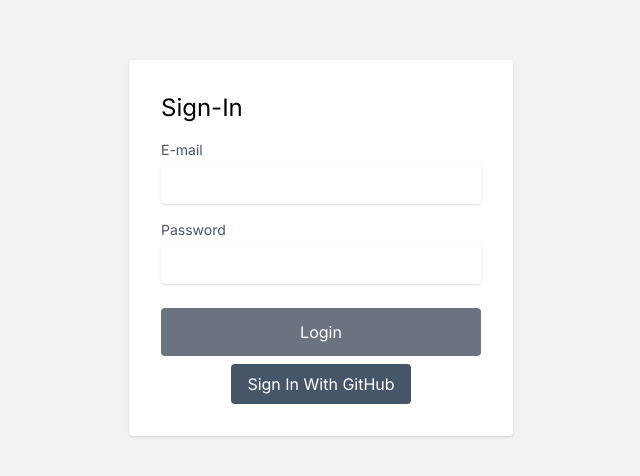
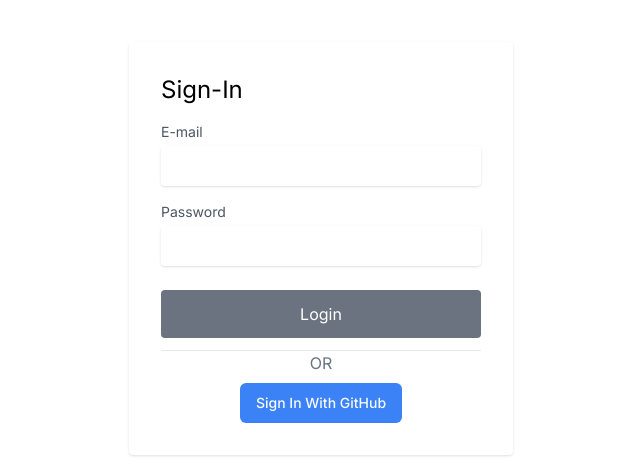
Before and after one commit to Develophys/next-js-base, a Next.js app: page /login in a window 1280 px wide. Shown: the part 160-636 px from the top of the page, without its empty margins (319-959 px from the left). Built offline with nearby package versions, Linux system fonts and the light colour scheme.

Commit message:
🌈 style: adding shadcn

```diff
--- a/src/components/Login.tsx
+++ b/src/components/Login.tsx
@@ -5,6 +5,7 @@
 
 import { LoginForm, LoginFormSchema } from "./LoginForm";
 import { SignInGithubButton } from "./SignInGithubButton";
+import { Separator } from "./ui/separator";
 
 export const LoginComponent = () => {
   const router = useRouter();
@@ -30,6 +31,11 @@
 
       <LoginForm action={loginAction} />
 
+      <div className="flex flex-col items-center mt-3">
+        <Separator />
+        <span className="text-gray-500">OR</span>
+      </div>
+
       <div className="flex justify-center mt-2">
         <SignInGithubButton />
       </div>
--- a/src/components/SignInGithubButton.tsx
+++ b/src/components/SignInGithubButton.tsx
@@ -2,14 +2,15 @@
 
 import { signIn } from "next-auth/react";
 
+import { Button } from "./ui/button";
+
 export const SignInGithubButton = () => {
   return (
-    <button
-      className="bg-slate-600 px-4 py-2 text-white rounded"
+    <Button
+      className="bg-blue-500 hover:bg-black"
       onClick={() => signIn("github", { callbackUrl: "/products" })}
-      type="button"
     >
       Sign In With GitHub
-    </button>
+    </Button>
   );
 };
--- /dev/null
+++ b/src/components/ui/button.tsx
@@ -0,0 +1,56 @@
+import * as React from "react"
+import { Slot } from "@radix-ui/react-slot"
+import { cva, type VariantProps } from "class-variance-authority"
+
+import { cn } from "@/lib/utils"
+
+const buttonVariants = cva(
+  "inline-flex items-center justify-center whitespace-nowrap rounded-md text-sm font-medium ring-offset-background transition-colors focus-visible:outline-none focus-visible:ring-2 focus-visible:ring-ring focus-visible:ring-offset-2 disabled:pointer-events-none disabled:opacity-50",
+  {
+    variants: {
+      variant: {
+        default: "bg-primary text-primary-foreground hover:bg-primary/90",
+        destructive:
+          "bg-destructive text-destructive-foreground hover:bg-destructive/90",
+        outline:
+          "border border-input bg-background hover:bg-accent hover:text-accent-foreground",
+        secondary:
+          "bg-secondary text-secondary-foreground hover:bg-secondary/80",
+        ghost: "hover:bg-accent hover:text-accent-foreground",
+        link: "text-primary underline-offset-4 hover:underline",
+      },
+      size: {
+        default: "h-10 px-4 py-2",
+        sm: "h-9 rounded-md px-3",
+        lg: "h-11 rounded-md px-8",
+        icon: "h-10 w-10",
+      },
+    },
+    defaultVariants: {
+      variant: "default",
+      size: "default",
+    },
+  }
+)
+
+export interface ButtonProps
+  extends React.ButtonHTMLAttributes<HTMLButtonElement>,
+    VariantProps<typeof buttonVariants> {
+  asChild?: boolean
+}
+
+const Button = React.forwardRef<HTMLButtonElement, ButtonProps>(
+  ({ className, variant, size, asChild = false, ...props }, ref) => {
+    const Comp = asChild ? Slot : "button"
+    return (
+      <Comp
+        className={cn(buttonVariants({ variant, size, className }))}
+        ref={ref}
+        {...props}
+      />
+    )
+  }
+)
+Button.displayName = "Button"
+
+export { Button, buttonVariants }
--- /dev/null
+++ b/src/components/ui/separator.tsx
@@ -0,0 +1,31 @@
+"use client"
+
+import * as React from "react"
+import * as SeparatorPrimitive from "@radix-ui/react-separator"
+
+import { cn } from "@/lib/utils"
+
+const Separator = React.forwardRef<
+  React.ElementRef<typeof SeparatorPrimitive.Root>,
+  React.ComponentPropsWithoutRef<typeof SeparatorPrimitive.Root>
+>(
+  (
+    { className, orientation = "horizontal", decorative = true, ...props },
+    ref
+  ) => (
+    <SeparatorPrimitive.Root
+      ref={ref}
+      decorative={decorative}
+      orientation={orientation}
+      className={cn(
+        "shrink-0 bg-border",
+        orientation === "horizontal" ? "h-[1px] w-full" : "h-full w-[1px]",
+        className
+      )}
+      {...props}
+    />
+  )
+)
+Separator.displayName = SeparatorPrimitive.Root.displayName
+
+export { Separator }
--- /dev/null
+++ b/src/lib/utils.ts
@@ -0,0 +1,6 @@
+import { type ClassValue, clsx } from "clsx"
+import { twMerge } from "tailwind-merge"
+
+export function cn(...inputs: ClassValue[]) {
+  return twMerge(clsx(inputs))
+}
--- a/src/styles/globals.css
+++ b/src/styles/globals.css
@@ -2,21 +2,75 @@
   @tailwind components;
   @tailwind utilities;
 
+  @layer base {
     :root {
-  --foreground-rgb: 0, 0, 0;
-  --background-start-rgb: 214, 219, 220;
-  --background-end-rgb: 255, 255, 255;
+      --background: 0 0% 100%;
+      --foreground: 222.2 84% 4.9%;
+
+      --card: 0 0% 100%;
+      --card-foreground: 222.2 84% 4.9%;
+
+      --popover: 0 0% 100%;
+      --popover-foreground: 222.2 84% 4.9%;
+
+      --primary: 222.2 47.4% 11.2%;
+      --primary-foreground: 210 40% 98%;
+
+      --secondary: 210 40% 96.1%;
+      --secondary-foreground: 222.2 47.4% 11.2%;
+
+      --muted: 210 40% 96.1%;
+      --muted-foreground: 215.4 16.3% 46.9%;
+
+      --accent: 210 40% 96.1%;
+      --accent-foreground: 222.2 47.4% 11.2%;
+
+      --destructive: 0 84.2% 60.2%;
+      --destructive-foreground: 210 40% 98%;
+
+      --border: 214.3 31.8% 91.4%;
+      --input: 214.3 31.8% 91.4%;
+      --ring: 222.2 84% 4.9%;
+
+      --radius: 0.5rem;
     }
 
-@media (prefers-color-scheme: dark) {
-  :root {
-    --foreground-rgb: 255, 255, 255;
-    --background-start-rgb: 0, 0, 0;
-    --background-end-rgb: 0, 0, 0;
+    .dark {
+      --background: 222.2 84% 4.9%;
+      --foreground: 210 40% 98%;
+
+      --card: 222.2 84% 4.9%;
+      --card-foreground: 210 40% 98%;
+
+      --popover: 222.2 84% 4.9%;
+      --popover-foreground: 210 40% 98%;
+
+      --primary: 210 40% 98%;
+      --primary-foreground: 222.2 47.4% 11.2%;
+
+      --secondary: 217.2 32.6% 17.5%;
+      --secondary-foreground: 210 40% 98%;
+
+      --muted: 217.2 32.6% 17.5%;
+      --muted-foreground: 215 20.2% 65.1%;
+
+      --accent: 217.2 32.6% 17.5%;
+      --accent-foreground: 210 40% 98%;
+
+      --destructive: 0 62.8% 30.6%;
+      --destructive-foreground: 210 40% 98%;
+
+      --border: 217.2 32.6% 17.5%;
+      --input: 217.2 32.6% 17.5%;
+      --ring: 212.7 26.8% 83.9%;
     }
   }
 
+  @layer base {
+    * {
+      @apply border-border;
+    }
     body {
-  color: rgb(var(--foreground-rgb));
-  background: #f2f2f2;
+      @apply bg-background text-foreground;
     }
+  }
--- a/tailwind.config.ts
+++ b/tailwind.config.ts
@@ -1,12 +1,79 @@
 import type { Config } from 'tailwindcss'
 
 const config: Config = {
+  darkMode: ["class"],
   content: [
-    './src/**/*.{js,jsx,ts,tsx}',
+    './pages/**/*.{ts,tsx}',
+    './components/**/*.{ts,tsx}',
+    './app/**/*.{ts,tsx}',
+    './src/**/*.{ts,tsx}',
   ],
+  prefix: "",
   theme: {
-    extend: {},
+    container: {
+      center: true,
+      padding: "2rem",
+      screens: {
+        "2xl": "1400px",
+      },
+    },
+    extend: {
+      colors: {
+        border: "hsl(var(--border))",
+        input: "hsl(var(--input))",
+        ring: "hsl(var(--ring))",
+        background: "hsl(var(--background))",
+        foreground: "hsl(var(--foreground))",
+        primary: {
+          DEFAULT: "hsl(var(--primary))",
+          foreground: "hsl(var(--primary-foreground))",
+        },
+        secondary: {
+          DEFAULT: "hsl(var(--secondary))",
+          foreground: "hsl(var(--secondary-foreground))",
+        },
+        destructive: {
+          DEFAULT: "hsl(var(--destructive))",
+          foreground: "hsl(var(--destructive-foreground))",
+        },
+        muted: {
+          DEFAULT: "hsl(var(--muted))",
+          foreground: "hsl(var(--muted-foreground))",
+        },
+        accent: {
+          DEFAULT: "hsl(var(--accent))",
+          foreground: "hsl(var(--accent-foreground))",
+        },
+        popover: {
+          DEFAULT: "hsl(var(--popover))",
+          foreground: "hsl(var(--popover-foreground))",
+        },
+        card: {
+          DEFAULT: "hsl(var(--card))",
+          foreground: "hsl(var(--card-foreground))",
+        },
+      },
+      borderRadius: {
+        lg: "var(--radius)",
+        md: "calc(var(--radius) - 2px)",
+        sm: "calc(var(--radius) - 4px)",
+      },
+      keyframes: {
+        "accordion-down": {
+          from: { height: "0" },
+          to: { height: "var(--radix-accordion-content-height)" },
+        },
+        "accordion-up": {
+          from: { height: "var(--radix-accordion-content-height)" },
+          to: { height: "0" },
+        },
+      },
+      animation: {
+        "accordion-down": "accordion-down 0.2s ease-out",
+        "accordion-up": "accordion-up 0.2s ease-out",
+      },
+    },
   },
-  plugins: [],
+  plugins: [require("tailwindcss-animate")],
 }
 export default config
--- a/tsconfig.json
+++ b/tsconfig.json
@@ -24,7 +24,8 @@
     "baseUrl": "./src",
     "paths": {
       "@/*": ["*"],
-      "~/*": ["./public/*"]
+      "~/*": ["./public/*"],
+      "@/lib/utils/*": ["./src/lib/*"]
     }
   },
   "include": [
```
Also changed, not shown: package.json (+7 -0 lines), components.json (added), 1 other file (tests, documents, lock files or other folders). Lines whose indentation alone changed are shown as unchanged.
